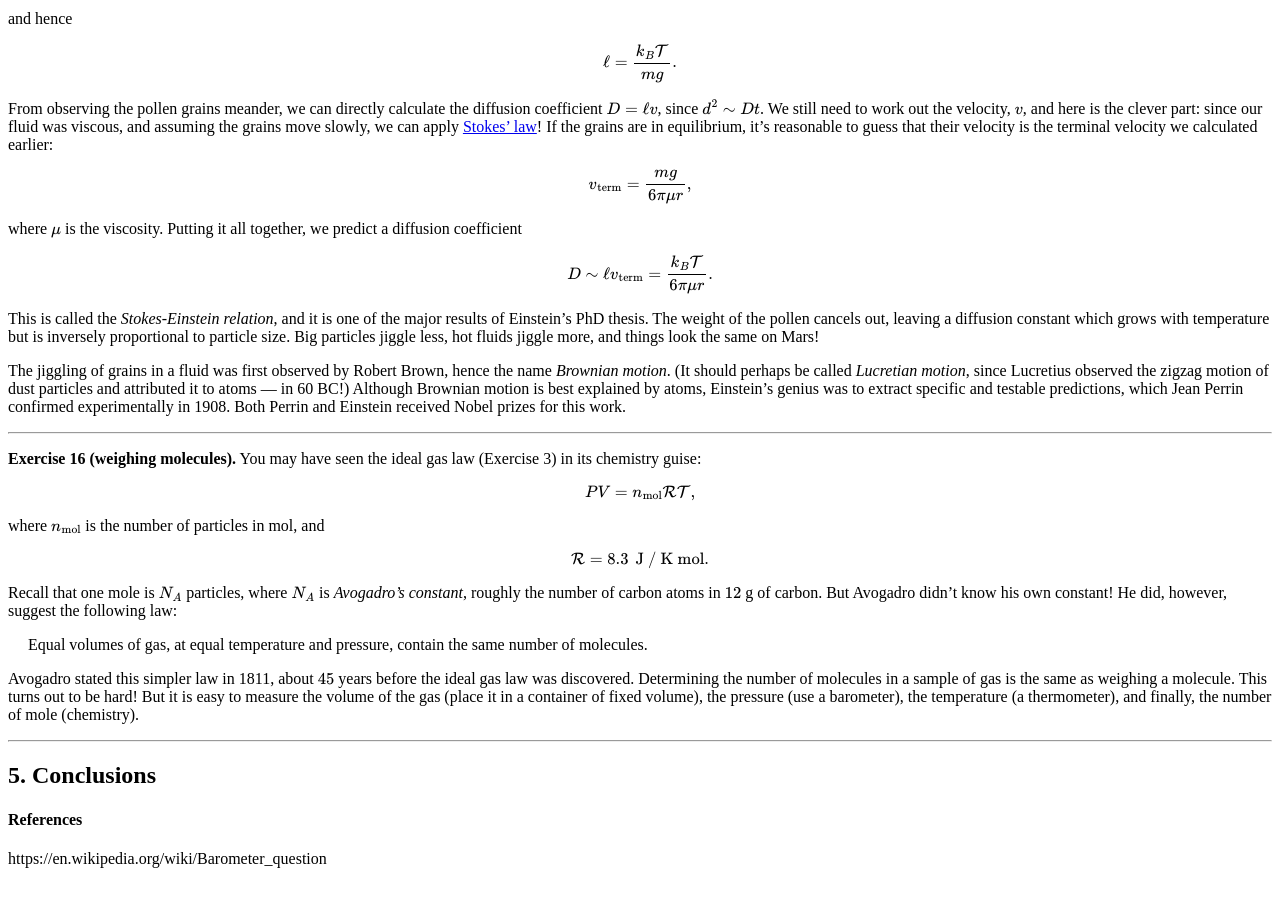
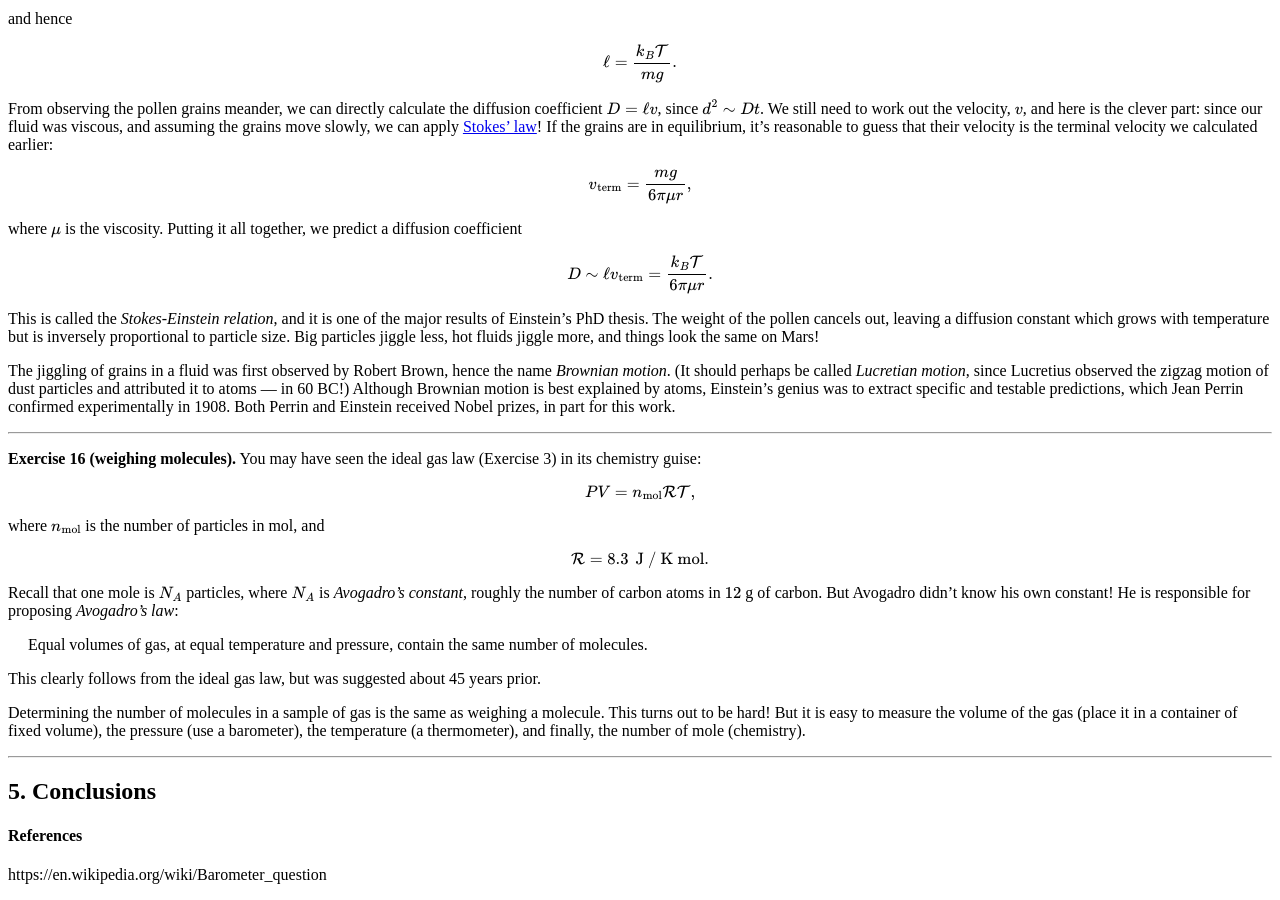
Before and after one commit to hapax/hapax.github.io, a Jekyll site: the page built from assets/simple-physics.md, in a window 1280 px wide and 900 px high, scrolled down 13390 px. Built offline with Jekyll 4.4.1, drawn with Linux system fonts in a browser that asks for light colours; our own code applies the rules of GitHub Pages for plain Markdown files; formulas are drawn with MathJax 3; a script that is not in the unit is left out.

Commit message:
Update simple-physics.md

```diff
--- a/assets/simple-physics.md
+++ b/assets/simple-physics.md
@@ -1479,7 +1479,7 @@ atoms --- in 60 BC!)
 Although Brownian motion is best explained by atoms, Einstein's
 genius was to extract specific and testable predictions, which Jean
 Perrin confirmed experimentally in 1908.
-Both Perrin and Einstein received Nobel prizes for this work.
+Both Perrin and Einstein received Nobel prizes, in part for this work.
 
 ---
 
@@ -1499,15 +1499,16 @@ $$
 Recall that one mole is $N_A$ particles, where $N_A$ is *Avogadro's
 constant*, roughly the number of carbon atoms in $12$ g of carbon.
 But Avogadro didn't know his own constant!
-He did, however, suggest the following law:
+He is responsible for proposing *Avogadro's law*:
 
 <span style="padding-left: 20px; display:block">
 Equal volumes of gas, at equal temperature and pressure, contain the
 same number of molecules.
 </span>
 
-Avogadro stated this simpler law in 1811, about $45$ years before the
-ideal gas law was discovered.
+This clearly follows from the ideal gas law, but was suggested about
+45 years prior.
+
 Determining the number of molecules in a sample of gas is the same as
 weighing a molecule.
 This turns out to be hard!
```
